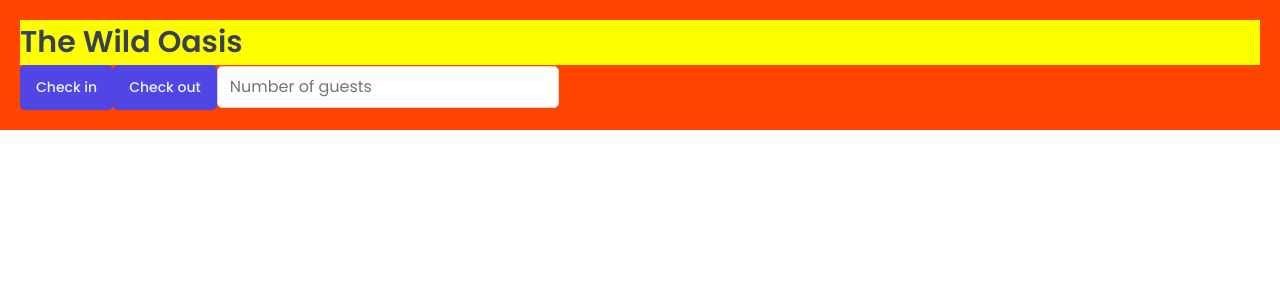
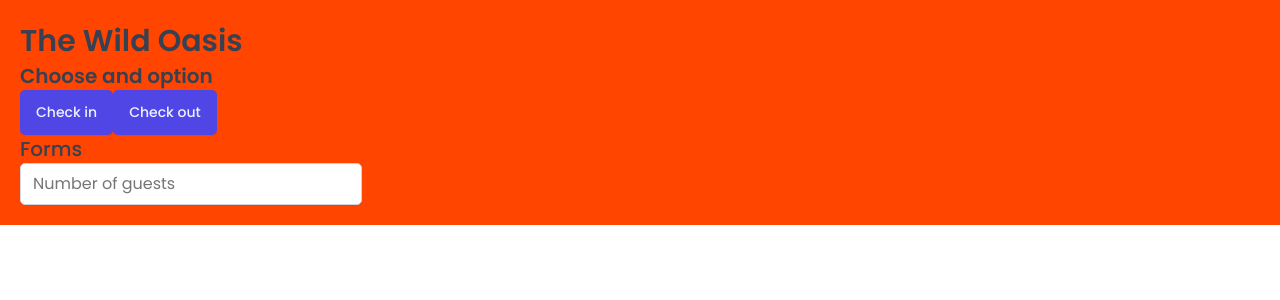
Before and after one commit to victorazev/TheWildOasis, a React (Vite) app: page / in a window 1280 px wide. Shown: the top 300 px of the page. Built offline with nearby package versions, Linux system fonts and the light colour scheme; a web font is replaced by a local one.

Commit message:
Increase Heading by passing element markup as prop

```diff
--- a/src/App.jsx
+++ b/src/App.jsx
@@ -14,13 +14,15 @@ function App() {
 		<>
 			<GlobalStyles />
 			<StyledApp>
-				<Heading>The Wild Oasis</Heading>
+				<Heading as="h1">The Wild Oasis</Heading>
+				<Heading as="h2">Choose and option</Heading>
 				<Button onClick={() => alert('Check in')}>
 					Check in
 				</Button>
 				<Button onClick={() => alert('Check out')}>
 					Check out
 				</Button>
+				<Heading as="h3">Forms</Heading>
 				<Input type="number" placeholder="Number of guests" />
 			</StyledApp>
 		</>
--- a/src/ui/Heading.jsx
+++ b/src/ui/Heading.jsx
@@ -1,7 +1,24 @@
-import styled from 'styled-components';
+import styled, { css } from 'styled-components';
 
 export const Heading = styled.h1`
-	font-size: 30px;
-	font-weight: 600;
-	background-color: yellow;
+	${(props) =>
+		props.as === 'h1' &&
+		css`
+			font-size: 3rem;
+			font-weight: 600;
+		`}
+	${(props) =>
+		props.as === 'h2' &&
+		css`
+			font-size: 2rem;
+			font-weight: 600;
+		`}
+	${(props) =>
+		props.as === 'h3' &&
+		css`
+			font-size: 2rem;
+			font-weight: 500;
+		`}
+
+	line-height:1.4
 `;
```
